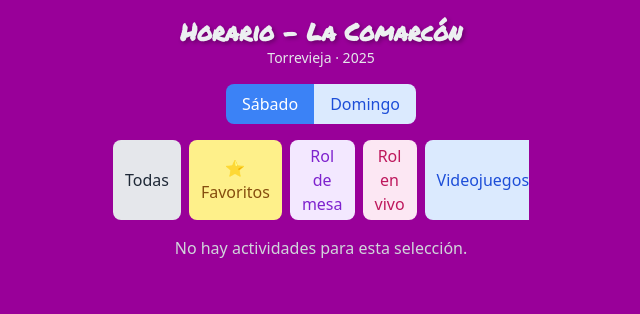
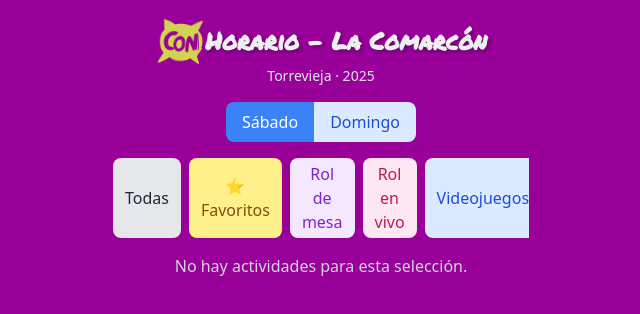
Before and after one commit to GamerGarage/Comarcon, a plain HTML site: page index.html in a window 1280 px wide. Both pictures are taken after a click on the button "Sábado". Shown: the whole page, without its empty margins (319-959 px from the left). Drawn offline with nearby package versions, Linux system fonts and the light colour scheme; no server answers.

Commit message:
Update index.html
logo "estrella-trans" añadido

```diff
--- a/index.html
+++ b/index.html
@@ -23,6 +23,17 @@
             font-family: 'Permanent Marker', cursive;
             color: #ecf0f1; /* Un color claro para que resalte sobre el morado */
             text-shadow: 2px 2px 4px rgba(0, 0, 0, 0.3); /* Sombra para mejor legibilidad */
+            /* Para alinear con la imagen, si es necesario */
+            display: inline-block; /* Permite que el margen superior ajuste bien */
+            vertical-align: middle; /* Alinea verticalmente con la imagen */
+            margin-left: 0.5rem; /* Pequeño espacio entre la imagen y el título */
+        }
+
+        /* Estilos para la imagen del logo */
+        .logo-img {
+            height: 50px; /* Ajusta el tamaño según necesites */
+            width: auto; /* Mantiene la proporción */
+            vertical-align: middle; /* Alinea verticalmente con el título */
         }
 
         .favorite-btn {
@@ -56,7 +67,10 @@
 <body class="text-gray-800">
     <div class="max-w-md mx-auto p-4">
         <div class="text-center mb-4">
-            <h1 class="text-2xl font-bold">Horario - La Comarcón</h1>
+            <div class="flex items-center justify-center">
+                <img src="estrella-trans.png" alt="Logo La Comarcón" class="logo-img" />
+                <h1 class="text-2xl font-bold">Horario - La Comarcón</h1>
+            </div>
             <p class="text-sm text-gray-200">Torrevieja · 2025</p>
         </div>
 
@@ -87,7 +101,7 @@
         let diaActual = "sabado";
         let filtroActual = "todas";
         let favoritos = new Set(JSON.parse(localStorage.getItem('horarioFavoritos')) || []);
-        let actividadAbierta = null; // Variable para controlar la actividad actualmente abierta
+        let actividadAbierta = null;
 
         const URL_CSV = "https://docs.google.com/spreadsheets/d/e/2PACX-1vQVrAqpQlI4uhoa45UBxoRxsrnUB54QJ_LR5WgScbfFEGwkUannAa-0jRONdjsOwRoJ2hYNbMMAqcw-/pub?output=csv";
 
@@ -108,7 +122,6 @@
             const actividadesPorHora = agruparPorHora(actividades[diaActual]);
             const horas = Object.keys(actividadesPorHora).sort();
 
-            // Resetear la actividad abierta al renderizar un nuevo horario (cambio de día o filtro)
             actividadAbierta = null;
 
             if (horas.length === 0) {
@@ -122,7 +135,7 @@
                 actividadesPorHora[hora].forEach(act => {
                     const card = document.createElement("div");
                     card.className = "bg-white p-4 mb-2 rounded shadow flex justify-between items-center actividad";
-                    card.dataset.id = act.id; // Añadir un data-id para identificar la tarjeta
+                    card.dataset.id = act.id;
 
                     const isFavoriteClass = favoritos.has(act.id) ? 'is-favorite' : '';
                     const starIconClass = favoritos.has(act.id) ? 'fas' : 'far';
@@ -144,20 +157,16 @@
                         </div>
                     `;
                     card.addEventListener('click', (e) => {
-                        // Evitar que el clic en el botón de favoritos cierre el detalle
                         if (e.target.closest('.favorite-btn')) return;
 
                         const detalle = card.querySelector('.detalle-actividad');
 
-                        // Si ya hay una actividad abierta y no es esta, ciérrala
                         if (actividadAbierta && actividadAbierta !== card) {
                             actividadAbierta.querySelector('.detalle-actividad').style.display = 'none';
                         }
 
-                        // Alternar la visibilidad del detalle de la actividad actual
                         detalle.style.display = (detalle.style.display === 'block') ? 'none' : 'block';
 
-                        // Actualizar la actividad abierta
                         actividadAbierta = (detalle.style.display === 'block') ? card : null;
                     });
                     bloque.appendChild(card);
```
